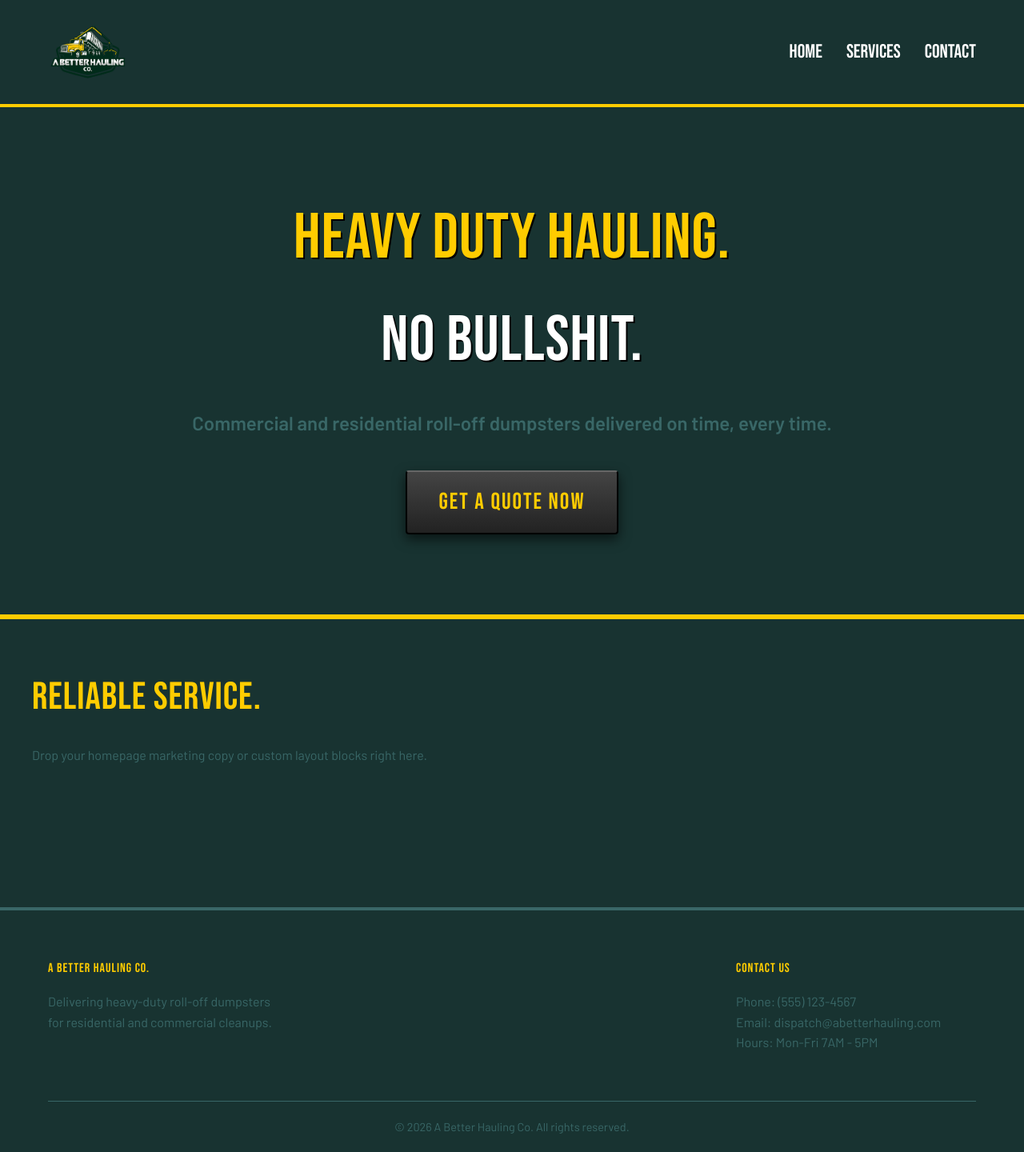
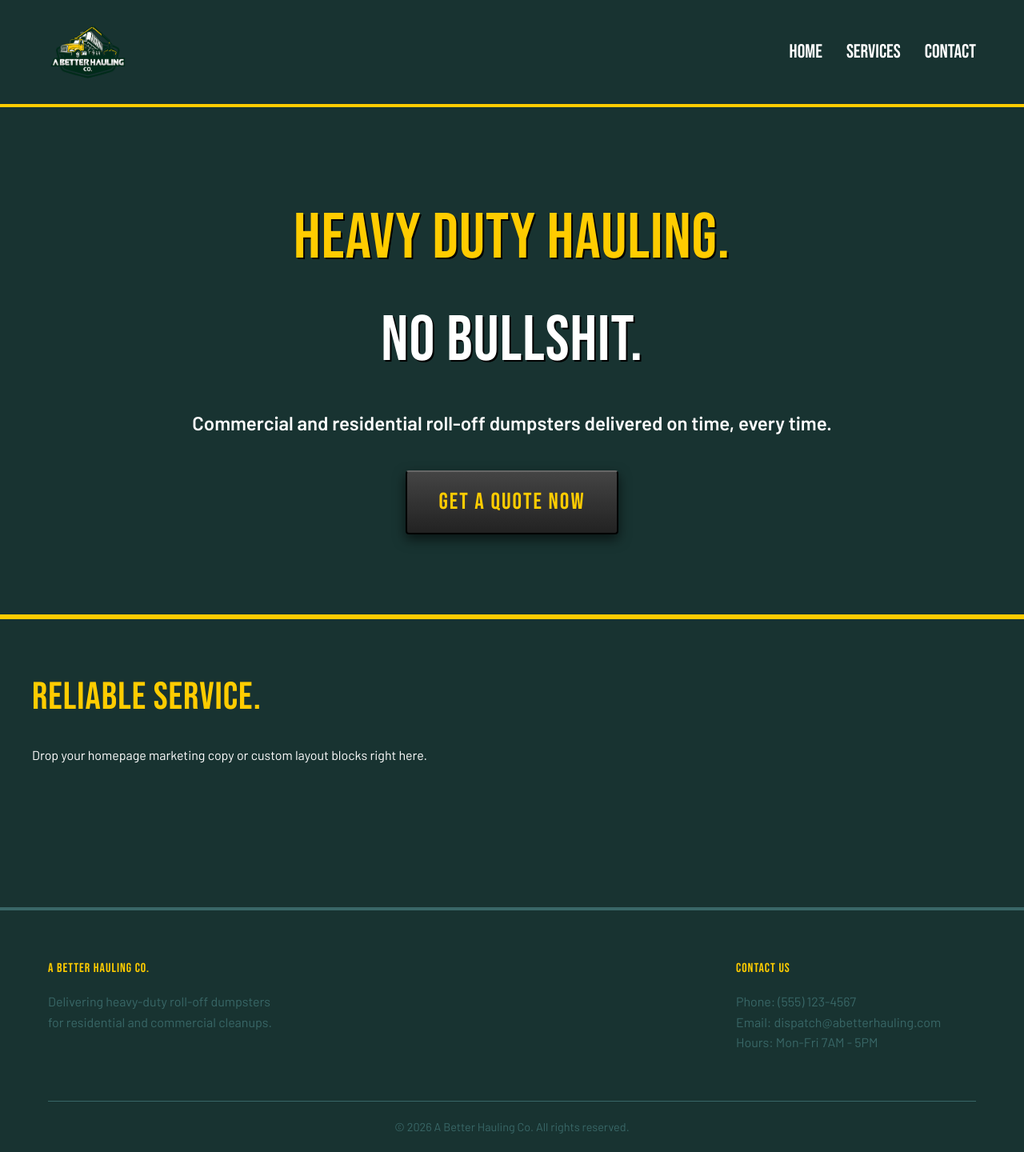
Before and after one commit to Digi-Solutions-Repo/A-Better-Hauling, a Jekyll site: the page built from index.html, in a window 1280 px wide. Shown: the whole page at 80% size. Built offline with Jekyll 4.4.1, drawn with Linux system fonts in a browser that asks for light colours.

Commit message:
Update index.html

```diff
--- a/index.html
+++ b/index.html
@@ -8,7 +8,7 @@ title: A Better Hauling Co. | Home
         <h1 style="font-size: 5rem; color: var(--color-yellow); margin-bottom: 20px; text-shadow: 2px 2px 0px #000; font-family: 'Bebas Neue', sans-serif;">
             Heavy Duty Hauling. <br><span style="color: var(--color-white);">No Bullshit.</span>
         </h1>
-        <p style="font-size: 1.5rem; color: var(--color-slate); margin-bottom: 40px; font-weight: 600;">
+        <p style="font-size: 1.5rem; color: var(--color-white); margin-bottom: 40px; font-weight: 600;">
             Commercial and residential roll-off dumpsters delivered on time, every time.
         </p>
         <a href="contact.html" class="btn-metal" style="font-size: 1.8rem; padding: 15px 40px;">Get a Quote Now</a>
@@ -17,5 +17,5 @@ title: A Better Hauling Co. | Home
 
 <main class="container" style="padding: 60px 0; min-height: 40vh;">
     <h2 style="color: var(--color-yellow); font-family: 'Bebas Neue', sans-serif; font-size: 3rem;">Reliable service.</h2>
-    <p style="color: var(--color-slate);">Drop your homepage marketing copy or custom layout blocks right here.</p>
+    <p style="color: var(--color-white);">Drop your homepage marketing copy or custom layout blocks right here.</p>
 </main>
```
